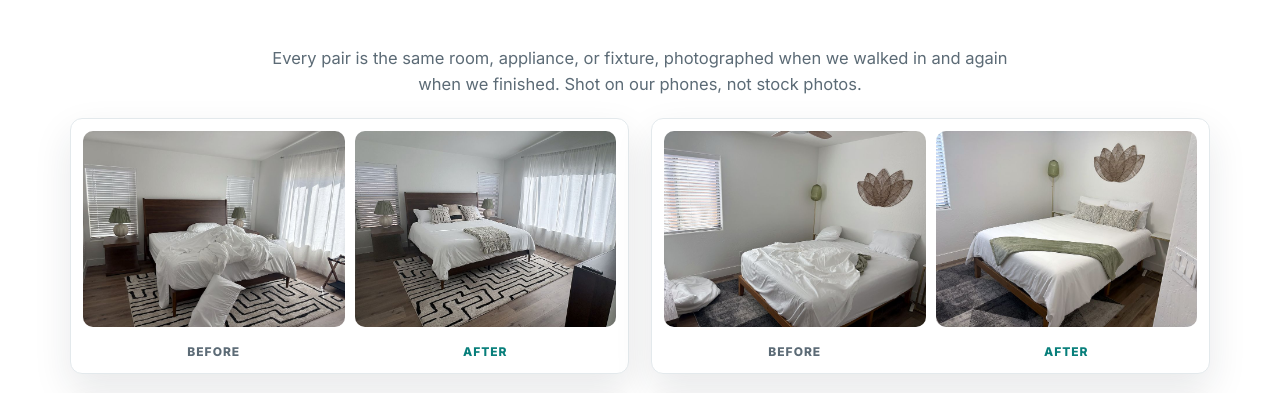
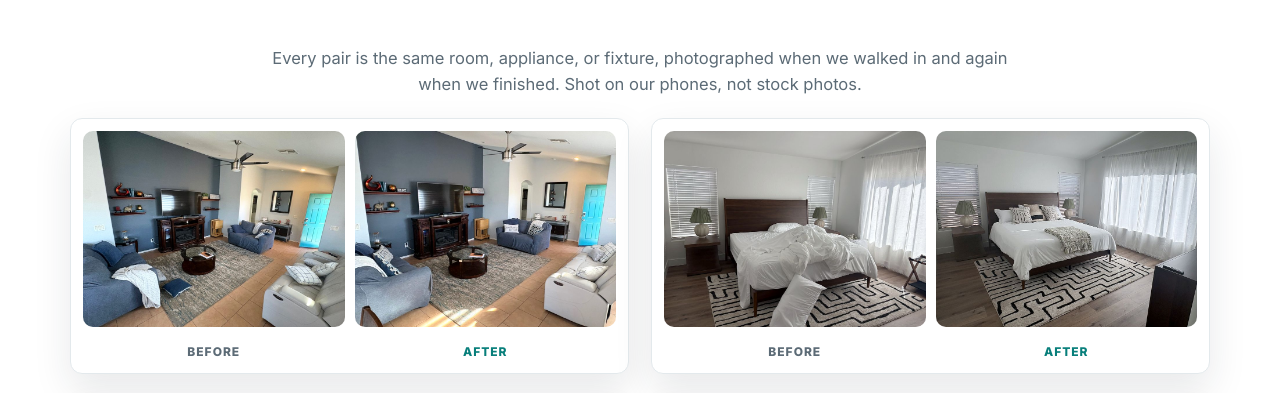
Before and after one commit to masony3009-ctrl/handymancleanersaz, a website: page recent-jobs/index.html in a window 1280 px wide. Shown: the part 915-1308 px from the top of the page. Drawn offline with Linux system fonts and the light colour scheme.

Commit message:
Recent Jobs: add living room before/after and a staged king bed
A rental living room reset (throws folded, pillows back on the couches,
rug cleared) now leads the Before & After grid, and a king bed with a
patterned quilt and waffle throw leads Finished Rooms. Mason's own
photos, lightly brightened, EXIF-free, 1600px and 900px sizes.

Co-Authored-By: Claude Opus 5.5 <noreply@anthropic.com>

```diff
--- a/recent-jobs/index.html
+++ b/recent-jobs/index.html
@@ -102,6 +102,16 @@
             <p>Every pair is the same room, appliance, or fixture, photographed when we walked in and again when we finished. Shot on our phones, not stock photos.</p>
           </div>
           <div class="ba-grid">
+            <div class="ba-pair">
+              <figure>
+                <img src="/assets/proof/living-room-before.jpg" srcset="/assets/proof/living-room-before-900.jpg 900w, /assets/proof/living-room-before.jpg 1600w" sizes="(max-width: 680px) 46vw, 262px" width="1600" height="1200" alt="Rental living room with a throw piled on the sofa and a pillow left on the rug before a turnover" loading="lazy" decoding="async">
+                <figcaption>Before</figcaption>
+              </figure>
+              <figure>
+                <img src="/assets/proof/living-room-after.jpg" srcset="/assets/proof/living-room-after-900.jpg 900w, /assets/proof/living-room-after.jpg 1600w" sizes="(max-width: 680px) 46vw, 262px" width="1600" height="1200" alt="The same living room reset with throws folded, pillows arranged on every couch, and the rug clear" loading="lazy" decoding="async">
+                <figcaption class="after">After</figcaption>
+              </figure>
+            </div>
             <div class="ba-pair">
               <figure>
                 <img src="/assets/proof/king-bed-before.jpg" srcset="/assets/proof/king-bed-before-900.jpg 900w, /assets/proof/king-bed-before.jpg 1600w" sizes="(max-width: 680px) 46vw, 262px" width="1600" height="1200" alt="Rental bedroom with the king bed unmade and a pillow on the floor after guests checked out" loading="lazy" decoding="async">
@@ -257,6 +267,10 @@
           </div>
           <div class="photo-grid">
             <figure>
+              <img src="/assets/jobs/king-gray-bed-900.jpg" width="900" height="675" alt="King bed with a dark wood frame made with a patterned quilt, folded waffle throw, and layered pillows between two nightstands" loading="lazy" decoding="async">
+              <figcaption>King bed made and staged</figcaption>
+            </figure>
+            <figure>
               <img src="/assets/jobs/queen-arched-bed-900.jpg" width="900" height="675" alt="Queen bed with an upholstered arched headboard made with white linens and green accent pillows" loading="lazy" decoding="async">
               <figcaption>Queen bed made with fresh linens</figcaption>
             </figure>
```
Also changed, not shown: assets/jobs/king-gray-bed-900.jpg (added), assets/jobs/king-gray-bed.jpg (added), assets/proof/living-room-after-900.jpg (added), assets/proof/living-room-after.jpg (added), assets/proof/living-room-before-900.jpg (added), assets/proof/living-room-before.jpg (added).
